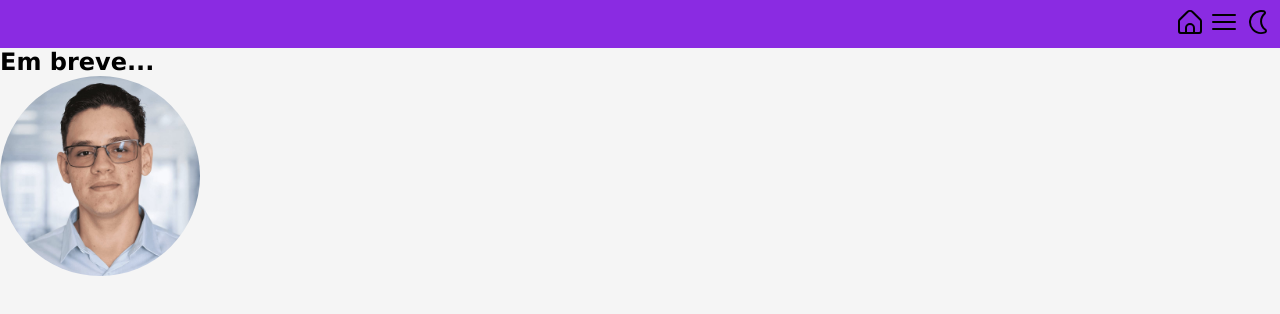
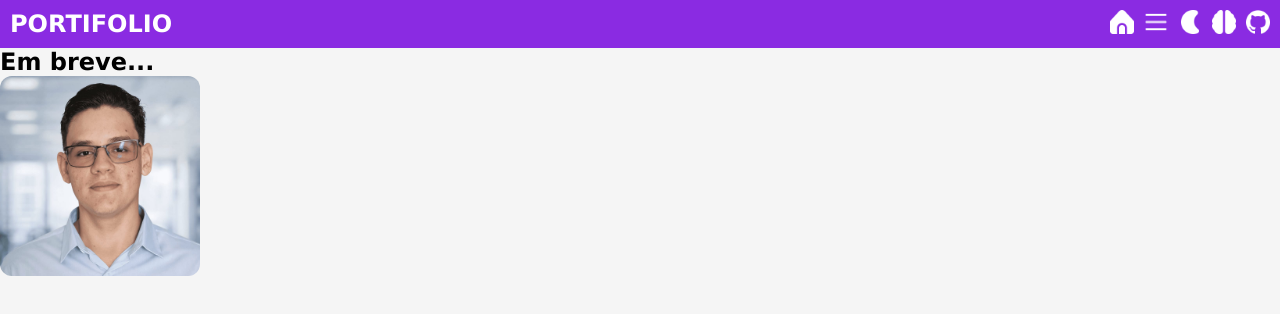
Before and after one commit to Cleyton-Alberto/portifolio, a plain HTML site: page index.html in a window 1280 px wide. Drawn offline with Linux system fonts and the light colour scheme.

Commit message:
New Icons

```diff
--- a/index.html
+++ b/index.html
@@ -10,13 +10,19 @@
 <body>
     <header>
 
+        <h1>PORTIFOLIO</h1>
+
         <nav id="menu">
             <ul>
-                <li><a href="#" class="link"><img src="assets/icons/home.svg" alt="home"></a></li>
+                <li><a href="#" class="link"><img src="assets/icons/home.png" alt="home"></a></li>
 
-                <li><a href="#" class="link"><img src="assets/icons/menu-burger.svg" alt="menu"></a></li>
+                <li><a href="#" class="link"><img src="assets/icons/menu.png" alt="menu"></a></li>
 
-                <li><a href="#" class="link"><img src="assets/icons/moon.svg" alt="blackMode"></a></li>
+                <li><a href="#" class="link"><img src="assets/icons/moon.png" alt="blackMode"></a></li>
+
+                <li><a href="#"><img src="assets/icons/brain.png" alt="skills"></a></li>
+
+                <li><a href="#"><img src="assets/icons/github.png" alt="projects"></a></li>
             </ul>
         </nav>
 
--- a/styles/style.css
+++ b/styles/style.css
@@ -1,6 +1,7 @@
 @charset "UTF-8";
 
 :root {
+    --h1-text-color: white;
     --background: #f5f5f5;
 }
 
@@ -18,13 +19,19 @@ body {
 
 header {
     display: flex;
-    justify-content: flex-end;
+    justify-content: space-between;
+    align-items: center;
 
     padding: 10px;
 
     background-color: blueviolet;
 }
 
+header > h1 {
+    font-size: 24px;
+
+    color: var(--h1-text-color);
+}
 
 
 #menu > ul{
@@ -44,6 +51,8 @@ header {
 #menu > ul > li > a > img {
     height: 24px;
     width: 24px;
+
+    filter: invert(1);
 }
 
 #profile > img {
@@ -53,5 +62,5 @@ header {
     object-fit: cover;
     object-position: center top;
 
-    border-radius: 50%;
+    border-radius: 12px;
 }
```
Also changed, not shown: assets/icons/brain.png (added), assets/icons/brightness.png (added), assets/icons/brightness.svg (deleted), assets/icons/github.png (added), assets/icons/graduation-cap.png (added), assets/icons/home.png (added), assets/icons/home.svg (deleted), assets/icons/linkedin.png (added), assets/icons/menu-burger.svg (deleted), assets/icons/menu.png (added), assets/icons/moon.png (added), assets/icons/moon.svg (deleted), assets/icons/night-day.png (added).
